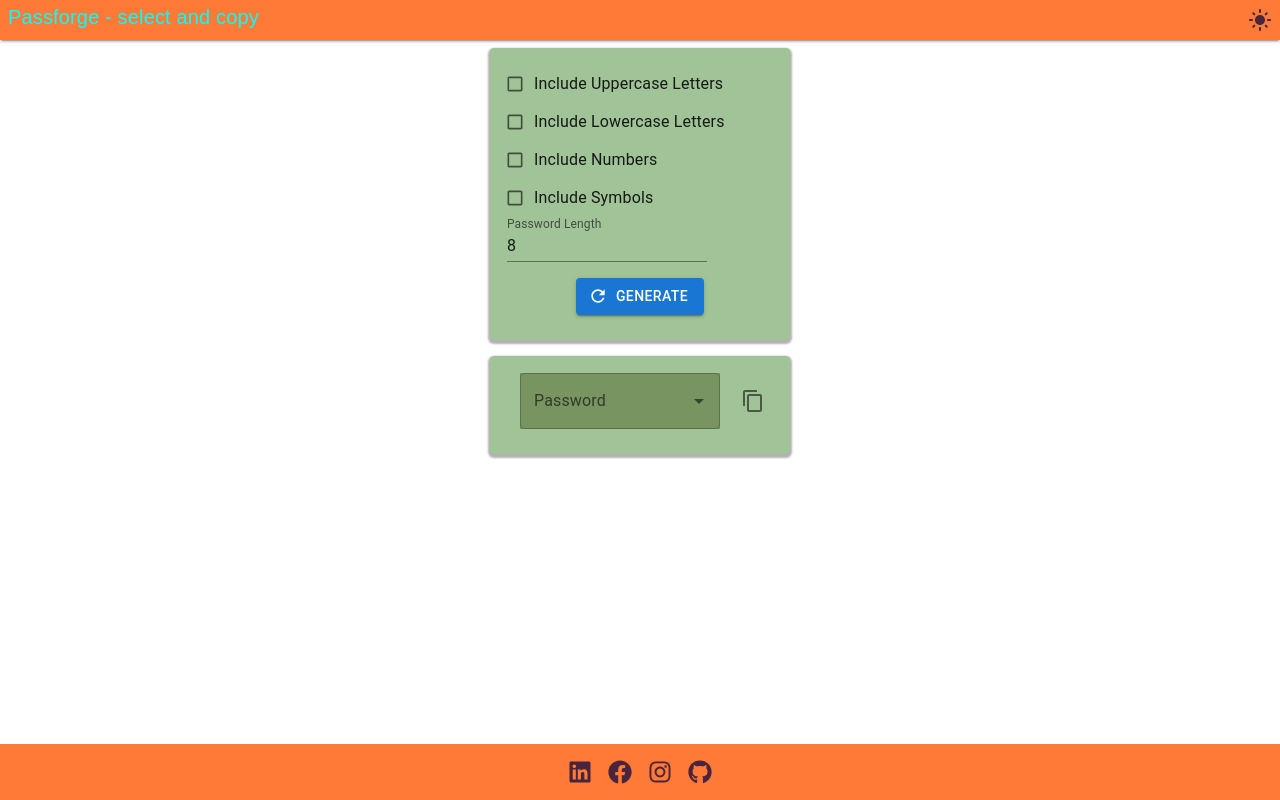
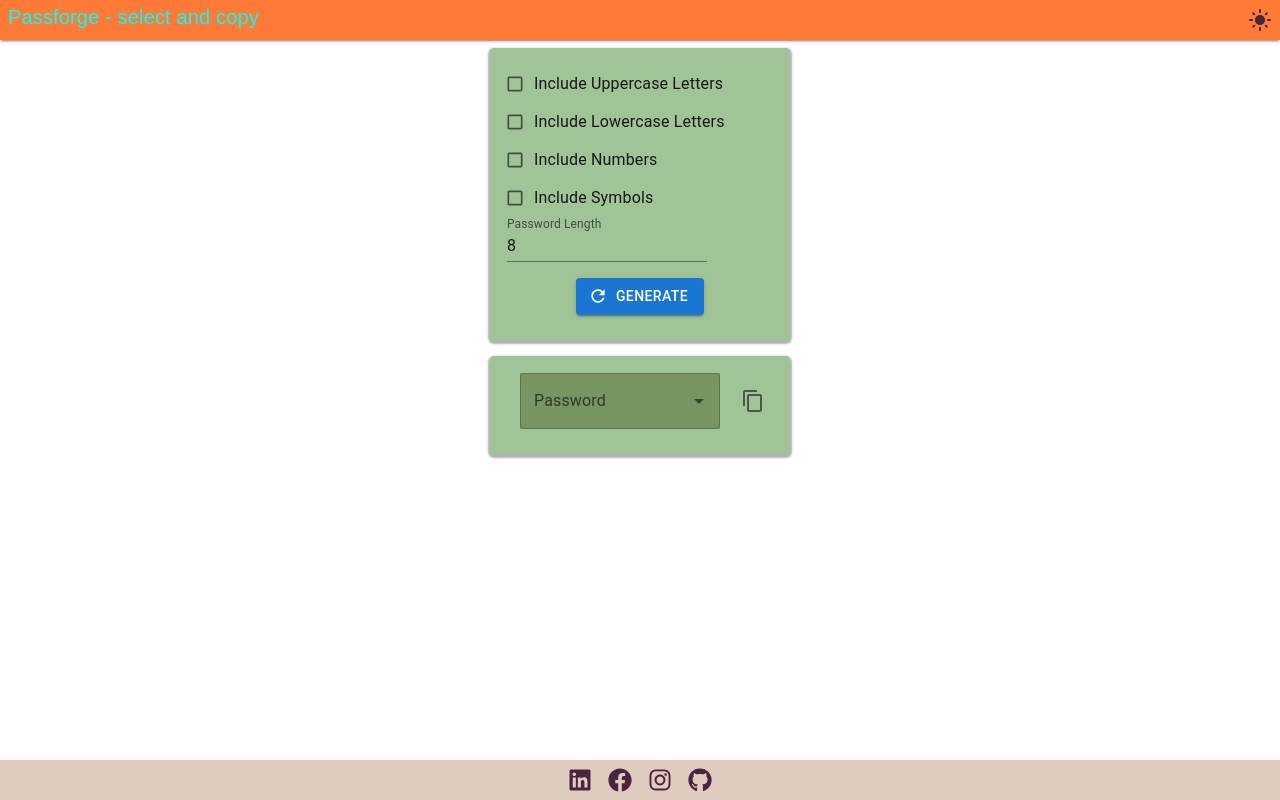
Before and after one commit to Abdullahprogramme/Password_Generator, a React (Create React App) app: page / in a window 1280 px wide. Built offline with nearby package versions, Linux system fonts and the light colour scheme.

Commit message:
Update Footer.js

```diff
--- a/src/Components/Footer.js
+++ b/src/Components/Footer.js
@@ -7,9 +7,9 @@ function Footer() {
             display="flex"
             justifyContent="center"
             alignItems="center"
-            bgcolor="#FE7A36"
+            bgcolor="#E0CCBE"
             color="#49243E"
-            p={1}
+            p={0}
             width="100%"
             position="fixed"
             bottom={0}
```
